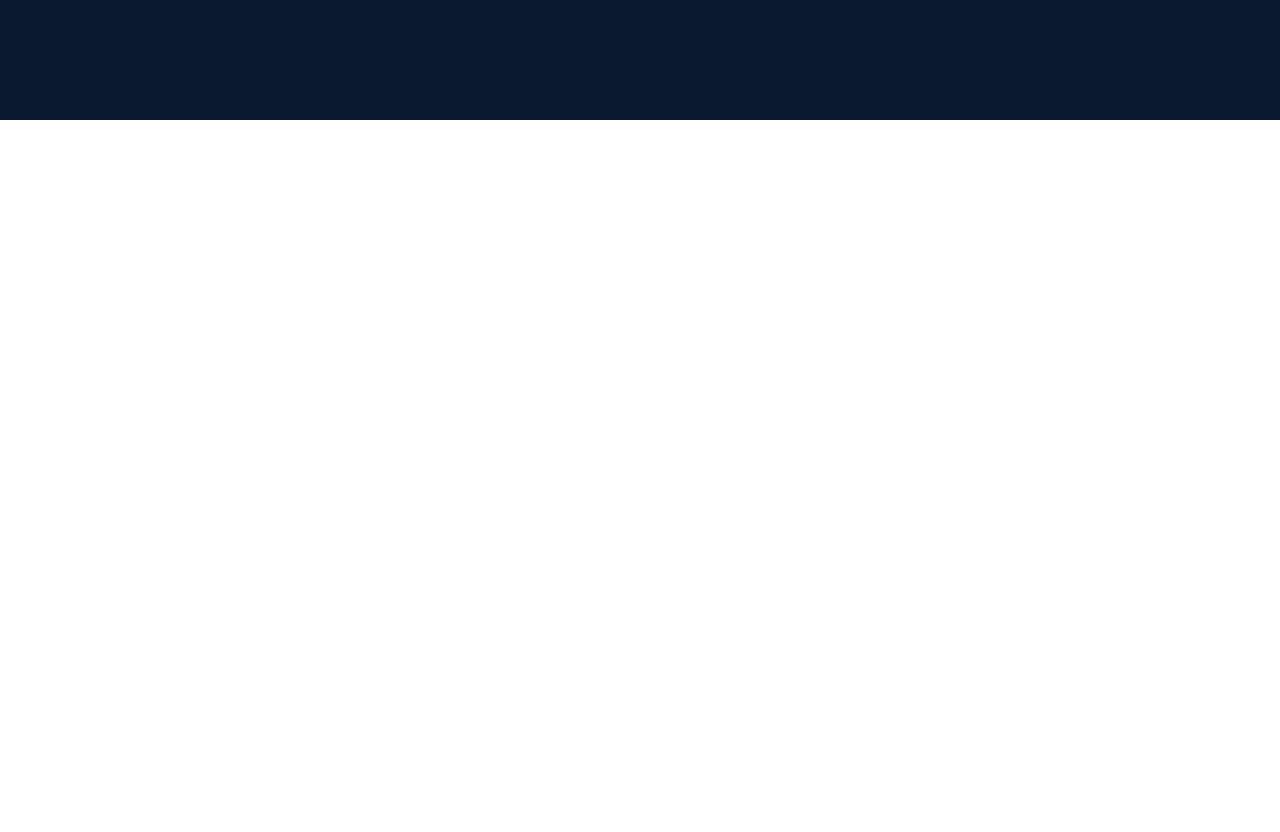
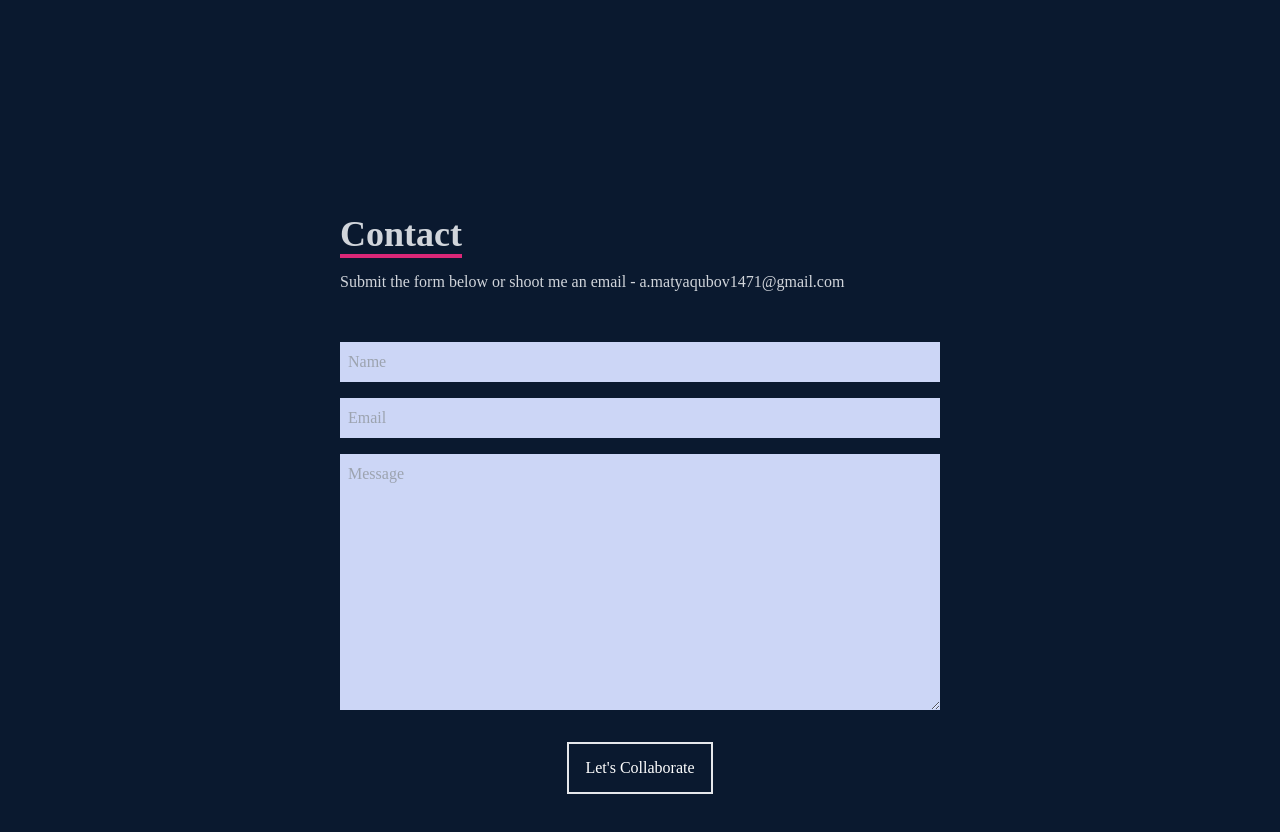
Before and after one commit to azizmatyakubov/portfolio, a React (Create React App) app: page / in a window 1280 px wide. Shown: the part 3080-3912 px from the top of the page. Before the commit the page ends 3200 px from the top, so only its background shows below. Built offline with nearby package versions, Linux system fonts and the light colour scheme.

Commit message:
add contact section

```diff
--- a/src/App.js
+++ b/src/App.js
@@ -1,4 +1,5 @@
 import About from "./components/About";
+import Contact from "./components/Contact";
 import Home from "./components/Home";
 import Navbar from "./components/Navbar";
 import Projects from "./components/Projects";
@@ -12,6 +13,7 @@
       <About />
       <Skills/>
       <Projects />
+      <Contact />
     </div>
   );
 }
--- /dev/null
+++ b/src/components/Contact.jsx
@@ -0,0 +1,46 @@
+import React from 'react'
+
+const Contact = () => {
+  return (
+    <div
+      name="contact"
+      className="w-full h-screen bg-[#0a192f] flex justify-center items-center p-4"
+    >
+      <form action="" className="flex flex-col max-w-[600px] w-full">
+        <div className="pb-8">
+          <p className="text-4xl font-bold inline border-b-4 border-pink-600 text-gray-300">
+            Contact
+          </p>
+
+          <p className="text-gray-300 py-4">
+            Submit the form below or shoot me an email -
+            a.matyaqubov1471@gmail.com
+          </p>
+        </div>
+        <input
+          className="bg-[#ccd6f6] p-2"
+          type="text"
+          placeholder="Name"
+          name="name"
+        />
+        <input
+          className="my-4 p-2 bg-[#ccd6f6]"
+          type="email"
+          placeholder="Email"
+          name="email"
+        />
+        <textarea
+          className="bg-[#ccd6f6] p-2"
+          name="message"
+          rows="10"
+          placeholder="Message"
+        ></textarea>
+        <button className="text-white border-2 hover:bg-pink-600 hover:border-pink-600 px-4 py-3 my-8 mx-auto flex items-center">
+          Let's Collaborate
+        </button>
+      </form>
+    </div>
+  )
+}
+
+export default Contact
```
